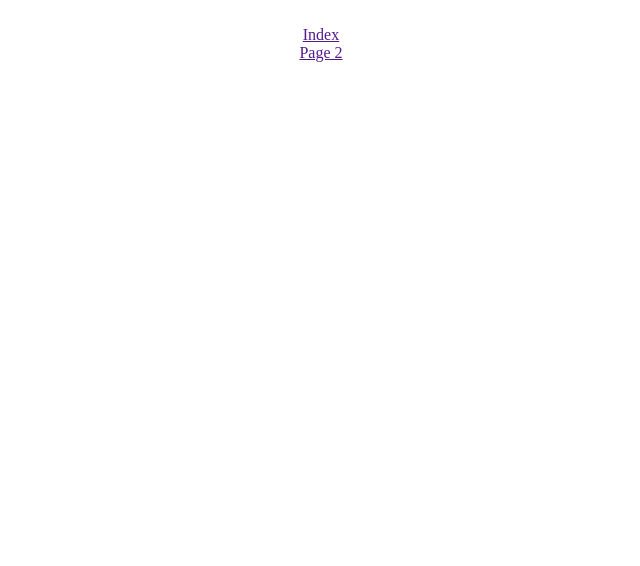
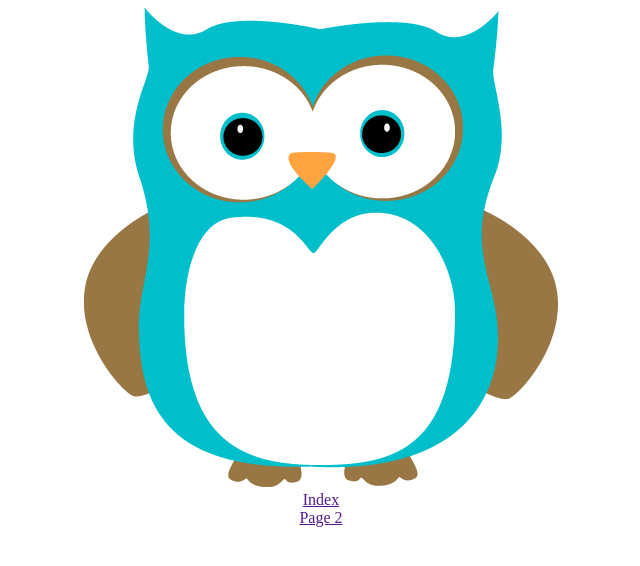
Before and after one commit to kkim57/itmd460, a plain HTML site: page page1.html in a window 1280 px wide. Shown: the whole page, without its empty margins (319-959 px from the left). Drawn offline with Linux system fonts and the light colour scheme.

Commit message:
Update page1.html

```diff
--- a/page1.html
+++ b/page1.html
@@ -7,7 +7,7 @@
 </head>
   <body>
     <center>
-      <img src="">
+      <img src="https://kkim57.github.io/itmd460/images/owl.png">
       <br><a href="">Index</a>
       <br><a href="">Page 2</a>
     </center>
```
